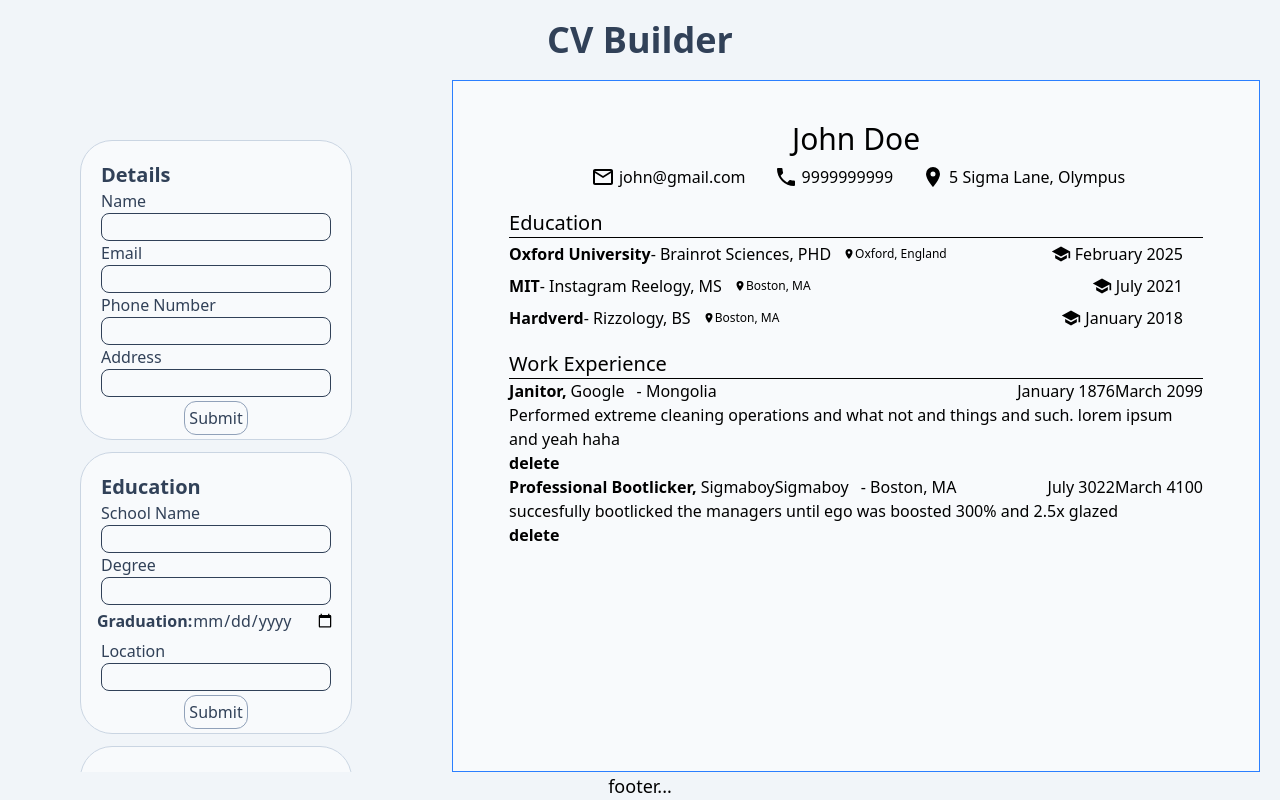
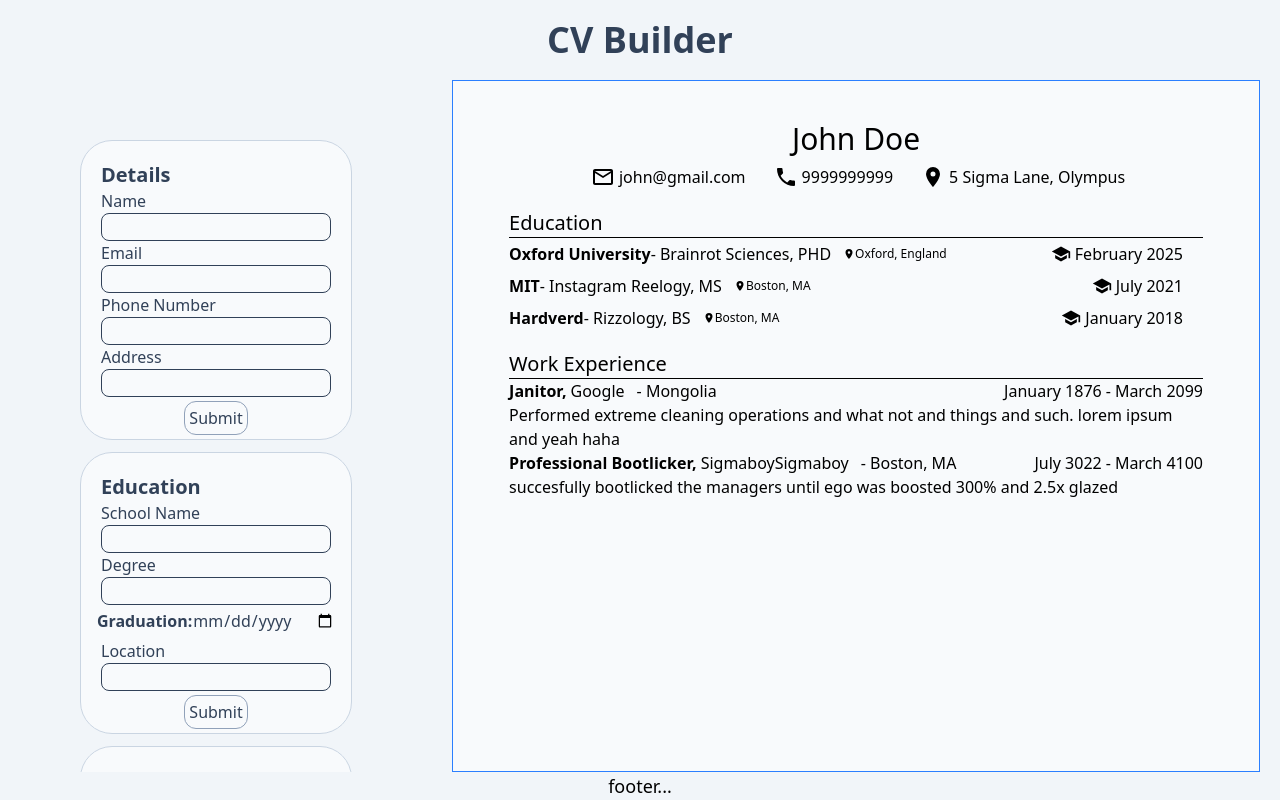
Before and after one commit to yskim308/cvApp, a React (Vite) app: page / in a window 1280 px wide. Built offline with nearby package versions, Linux system fonts and the light colour scheme.

Commit message:
set state for showing the button

```diff
--- a/src/components/viewComponents/JobView.tsx
+++ b/src/components/viewComponents/JobView.tsx
@@ -1,10 +1,16 @@
+import { useState } from "react";
 import { JobFormData, JobViewProps } from "../types";
 
 export default function JobView({ formData, handleJobDelete }: JobViewProps) {
+  const [hovered, setHovered] = useState<boolean>(false);
   const renderJobs = () => {
     return formData?.map((job: JobFormData) => {
       return (
-        <li key={job.company}>
+        <li
+          key={job.company}
+          onMouseEnter={() => setHovered(true)}
+          onMouseLeave={() => setHovered(false)}
+        >
           <div className="flex justify-between">
             <div className="flex">
               <p className="font-semibold">{job.position},</p>
@@ -12,20 +18,21 @@ export default function JobView({ formData, handleJobDelete }: JobViewProps) {
               <p className="pl-3"> - {job.location}</p>
             </div>
             <div className="flex">
-              <p>{job.start}</p>
-              <p>{job.end}</p>
+              <p className="pr-1">{job.start}</p>
+              <p> - </p>
+              <p className="pl-1">{job.end}</p>
+              <button
+                type="button"
+                className={`font-bold px-3 text-red-500 ${hovered ? "" : "hidden"}`}
+                onClick={() => {
+                  handleJobDelete(job);
+                }}
+              >
+                delete
+              </button>
             </div>
           </div>
           <p>{job.description}</p>
-          <button
-            type="button"
-            className="font-bold"
-            onClick={() => {
-              handleJobDelete(job);
-            }}
-          >
-            delete
-          </button>
         </li>
       );
     });
```
